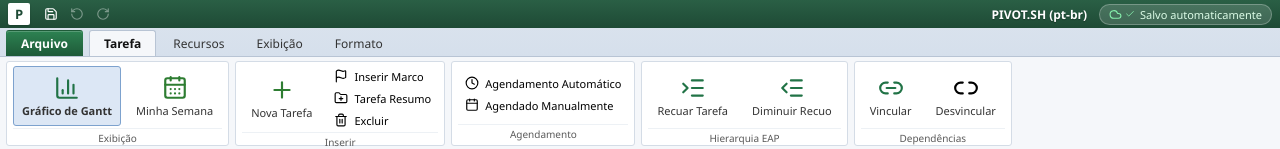
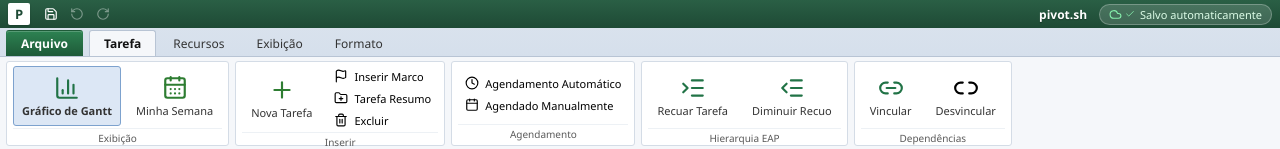
Before and after one commit to git-iesus/Pivot.sh, a React (Vite) app: page / in a window 1280 px wide. Shown: the top 149 px of the page. Built offline with nearby package versions, Linux system fonts and the light colour scheme.

Commit message:
v1
O título foi alterado para pivot.sh:

```diff
--- a/index.html
+++ b/index.html
@@ -4,7 +4,7 @@
     <meta charset="UTF-8" />
     <link rel="icon" type="image/svg+xml" href="/favicon.svg" />
     <meta name="viewport" content="width=device-width, initial-scale=1.0" />
-    <title>PIVOT.SH (pt-br)</title>
+    <title>pivot.sh</title>
   </head>
   <body>
     <div id="root"></div>
--- a/src/components/Ribbon/Ribbon.tsx
+++ b/src/components/Ribbon/Ribbon.tsx
@@ -118,7 +118,7 @@ export const Ribbon: React.FC<RibbonProps> = ({
         </div>
 
         <div className="title-center-group">
-          <span className="window-title">PIVOT.SH (pt-br)</span>
+          <span className="window-title">pivot.sh</span>
           <div
             className={`autosave-pill ${saveStatus}`}
             title={saveStatus === 'saving' ? 'Salvando alterações em tempo real...' : `Todas as alterações são salvas automaticamente sem precisar clicar em salvar (estilo Google Sheets). Último salvamento: ${lastSavedTime}`}
```
